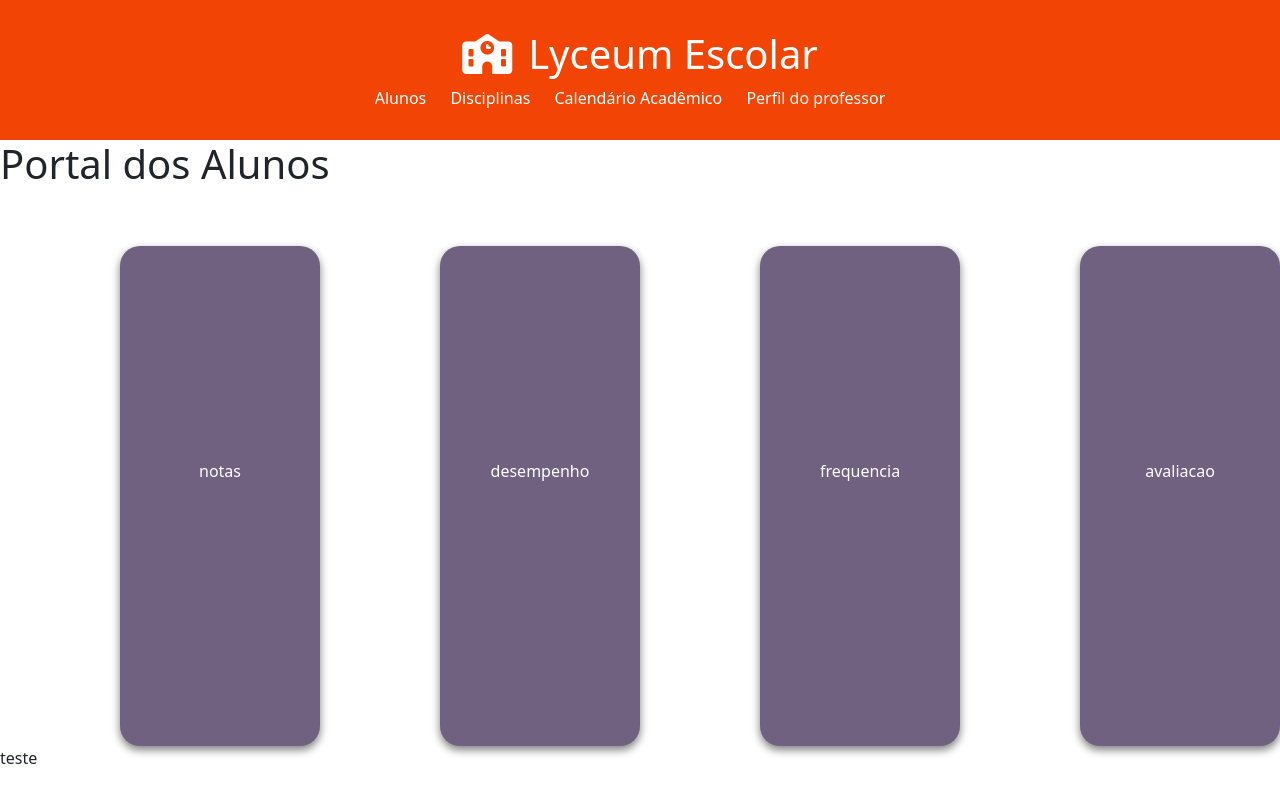
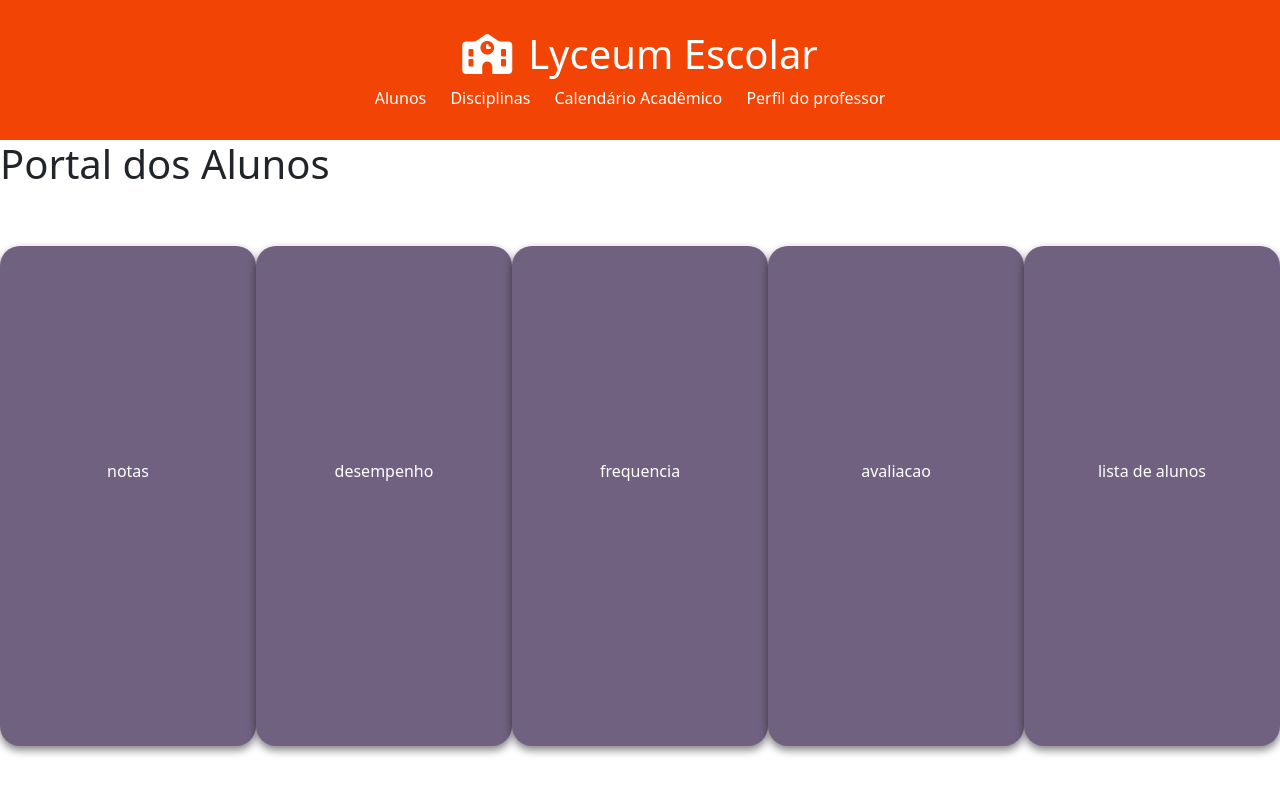
Before and after one commit to Gabrielqlandim/StudySchool-Projeto, a Django app: page /alunos/ in a window 1280 px wide. Run offline with Django 5.2, Linux system fonts and the light colour scheme.

Commit message:
adicionado a pagina lista de alunos, e no styles.css, .grids margin-left:120px trocado por margin:auto para centralizar automaticamente

```diff
--- a/app/static/css/styles.css
+++ b/app/static/css/styles.css
@@ -51,7 +51,7 @@ section{
     height: 500px;
     border-radius: 20px;
     background-color: rgb(112, 97, 129);
-    margin-left:120px ;
+    margin: auto;
     margin-top: 50px;
     box-sizing: border-box;
     box-shadow: 0 4px 8px rgba(0, 0, 0, 0.5);
--- a/app/templates/pages/alunos.html
+++ b/app/templates/pages/alunos.html
@@ -32,10 +32,10 @@
     <div class='grids' onclick="avaliacao()">
       avaliacao
     </div>
+    <div class='grids' onclick="lista()">
+      lista de alunos
+    </div>
   </section>
-
-
-  <p id='teste'>teste</p>
 
   <script>
     function notas() {
@@ -50,6 +50,9 @@
     function avaliacao() {
       window.location.replace("{% url 'avaliacao' %}")
     }
+    function lista() {
+      window.location.replace("{% url 'lista' %}")
+    }
   </script>
 </body>
 
--- a/app/views.py
+++ b/app/views.py
@@ -27,3 +27,6 @@ def alunos_frequencia(request):
 
 def alunos_avaliacao(request):
     return render(request, 'pages/alunos/avaliacao.html')
+
+def alunos_lista(request):
+    return render(request, 'pages/alunos/lista.html')
--- a/projeto/urls.py
+++ b/projeto/urls.py
@@ -13,4 +13,5 @@ urlpatterns = [
     path('pages/alunos/desempenho/', views.alunos_desempenho, name= 'desempenho'),
     path('pages/alunos/frequencia/', views.alunos_frequencia, name= 'frequencia'),
     path('pages/alunos/avaliacao/', views.alunos_avaliacao, name= 'avaliacao'),
+    path('pages/alunos/lista/', views.alunos_lista, name= 'lista'),
 ]
```
Also changed, not shown: app/templates/pages/alunos/lista.html (added, +11 -0 lines), 1 other file.
